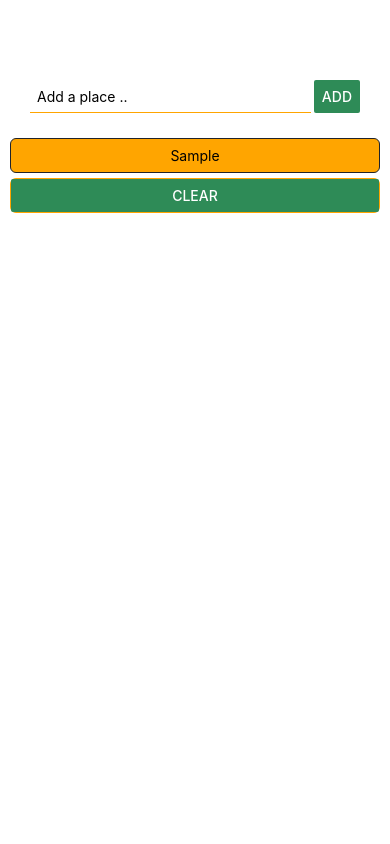
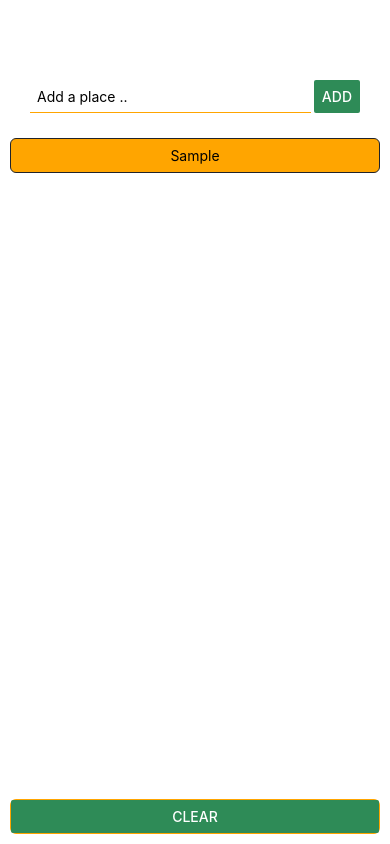
Before and after one commit to sajjad0057/Basic-React-Native, a React Native app: screen / in a window 390 px wide. Both pictures are taken after typing "Sample" into the empty fields and a click on the button "ADD". Built offline with nearby package versions, Linux system fonts and the light colour scheme.

Commit message:
Touchable and Scrollable View

```diff
--- a/App.js
+++ b/App.js
@@ -1,5 +1,5 @@
 import React, { useState } from "react";
-import { StyleSheet, Text, View, TextInput, Button } from "react-native";
+import { StyleSheet, Text, View, TextInput, Button,ScrollView } from "react-native";
 import ListItem from "./component/ListItem";
 
 export default function App() {
@@ -7,7 +7,7 @@ export default function App() {
   const [placeList, setPlaceState] = useState([]);
 
   const list = placeList.map((item, i) => {
-    return <ListItem placeName={item} key={i} />;
+    return <ListItem placeName={item} key={i}  onItemPressed={()=>alert(`Hello ${item} !`)}/>;
   });
   return (
     <View style={styles.container}>
@@ -35,7 +35,10 @@ export default function App() {
           }}
         />
       </View >
+      <ScrollView>
       {list}
+      </ScrollView>
+
 
       <View style={styles.clrBtn}>
       <Button
--- a/component/ListItem.jsx
+++ b/component/ListItem.jsx
@@ -1,31 +1,28 @@
-import React from 'react'
-import {StyleSheet, View, Text } from 'react-native'
+import React from "react";
+import { StyleSheet, View, Text, Pressable  } from "react-native";
 
-const ListItem = ({placeName}) => {
+const ListItem = ({ placeName, onItemPressed }) => {
   return (
-        <View style={styles.listItem}>
-            <Text style={{textAlign:"center"}}>
-                {placeName}
-            </Text>
+    <Pressable  onPress={onItemPressed}>
+      <View style={styles.listItem} >
+        <Text style={{ textAlign: "center" }}>{placeName}</Text>
       </View>
-    )
-}
+    </Pressable>
+  );
+};
 
 const styles = StyleSheet.create({
-    listItem : {
+  listItem: {
     marginTop: 5,
-        padding:8,
+    padding: 8,
     borderWidth: 1,
     borderColor: "#20232a",
     borderRadius: 6,
     backgroundColor: "orange",
     color: "#20232a",
     fontSize: 30,
-        fontWeight: "bold"
+    fontWeight: "bold",
+  },
+});
 
-    }
-
-})
-
-
-export default ListItem
+export default ListItem;
```
Lines whose indentation alone changed are shown as unchanged.
